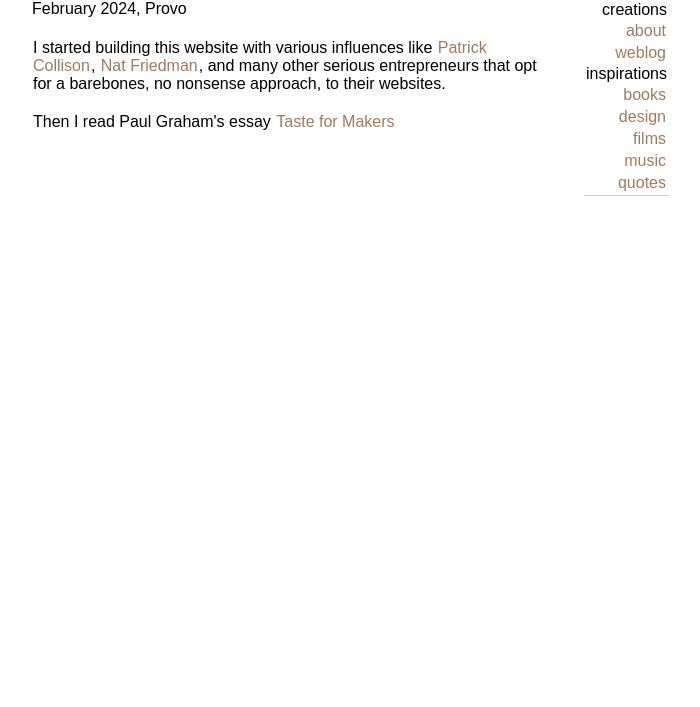
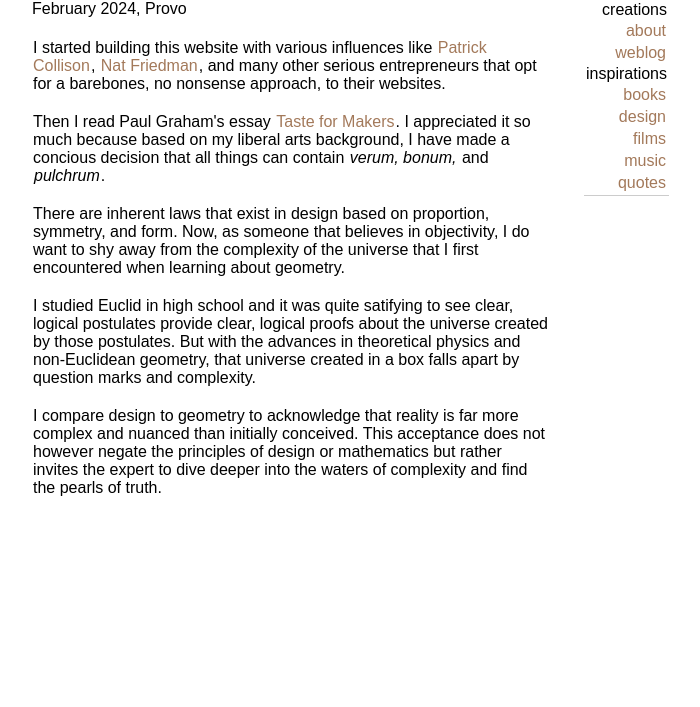
Before and after one commit to max4c/max4c.github.io, a plain HTML site: page weblog/2024-2_Weblog.html in a window 1280 px wide. Shown: the part 93-800 px from the top of the page, without its empty margins (290-990 px from the left). Drawn offline with Linux system fonts and the light colour scheme.

Commit message:
finished blog

```diff
--- a/style.css
+++ b/style.css
@@ -23,6 +23,7 @@
 #header .header-text {
   align-self: flex-end;
   font-size: 1.5rem;
+  width: 70%;
   /* align text to the bottom of the header */
 }
 
--- a/weblog/2024-2_Weblog.html
+++ b/weblog/2024-2_Weblog.html
@@ -34,7 +34,33 @@
                 </p>
                 <p>
                     Then I read Paul Graham's essay
-                    <a href="https://paulgraham.com/taste.html">Taste for Makers</a>
+                    <a href="https://paulgraham.com/taste.html">Taste for Makers</a>. I appreciated it so much
+                    because based on my liberal arts background, I have made a concious decision that all things
+                    can contain <i>verum, bonum,</i> and <i>pulchrum</i>.
+                    <br><br>
+                </p>
+                <p>
+                    There are inherent laws that exist in design based on proportion, symmetry, and form. Now, as
+                    someone
+                    that
+                    believes in objectivity, I do want to shy away from the complexity of the universe that I first
+                    encountered
+                    when learning about geometry.
+                    <br><br>
+                </p>
+                <p>
+                    I studied Euclid in high school and it was quite satifying to see clear, logical postulates
+                    provide clear, logical proofs about the universe created by those postulates. But with the advances
+                    in theoretical physics and non-Euclidean geometry, that universe created in a box falls apart by
+                    question marks
+                    and complexity.
+                    <br><br>
+                </p>
+                <p>
+                    I compare design to geometry to acknowledge that reality is far more complex and nuanced than
+                    initially conceived.
+                    This acceptance does not however negate the principles of design or mathematics but rather invites
+                    the expert to dive deeper into the waters of complexity and find the pearls of truth.
                 </p>
             </div>
         </div>
```
Also changed, not shown: header.html (+1 -1 lines).
